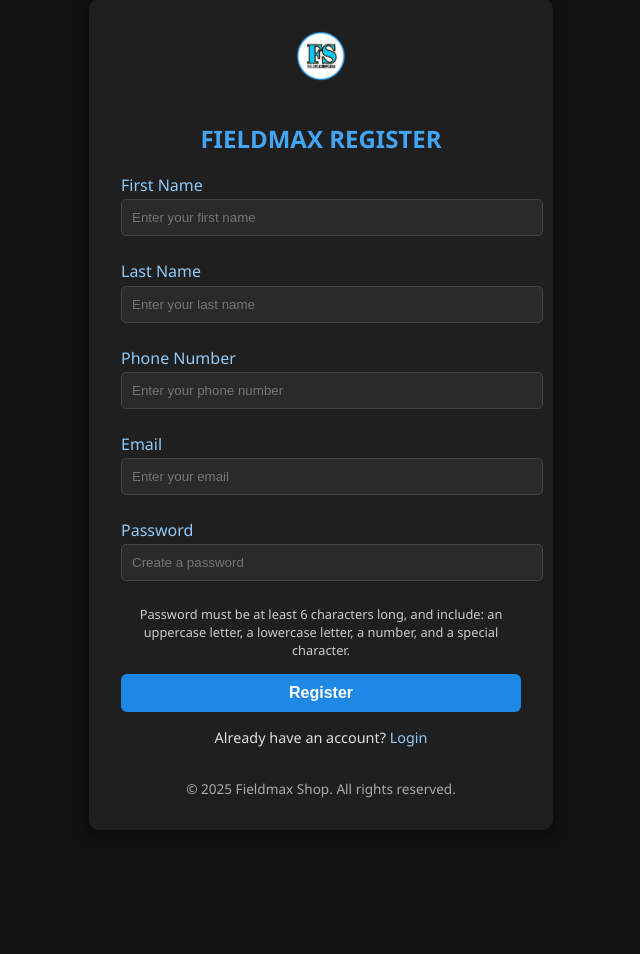
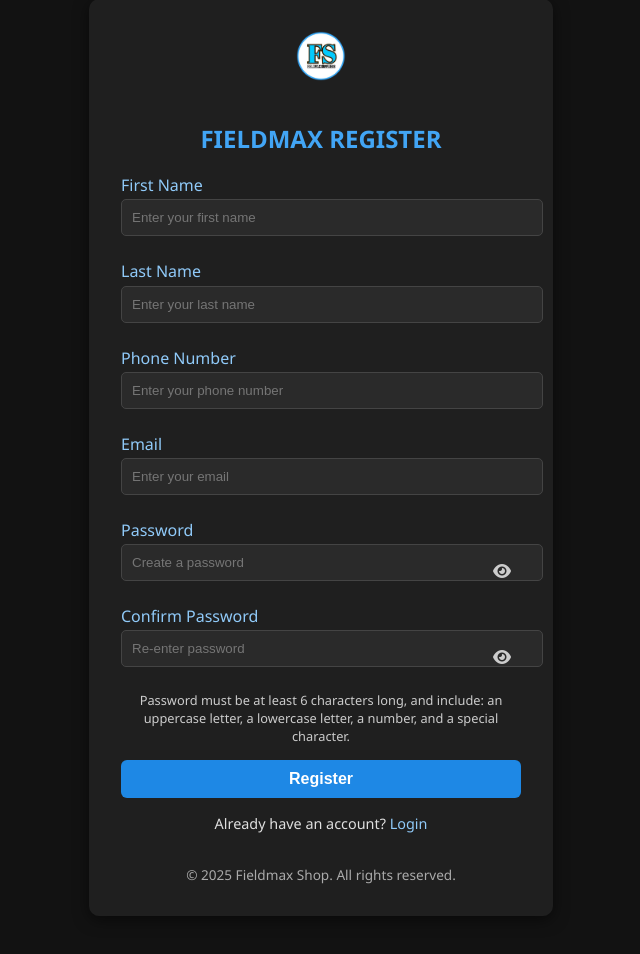
Before and after one commit to Vincentchirchir/fieldmax-sales-app, a Flask app: page /register in a window 1280 px wide. Shown: the part 102-1056 px from the top of the page, without its empty margins (319-959 px from the left). Before the commit the page ends 932 px from the top, so only its background shows below. Run offline with Flask 3, Linux system fonts and the light colour scheme; some libraries are stand-ins or nearby versions.

Commit message:
Update register.html

```diff
--- a/templates/register.html
+++ b/templates/register.html
@@ -3,6 +3,7 @@
 <head>
   <meta charset="UTF-8">
   <title>Register | Fieldmax</title>
+  <link rel="stylesheet" href="https://cdnjs.cloudflare.com/ajax/libs/font-awesome/6.4.0/css/all.min.css">
   <style>
     body {
       background-color: #121212;
@@ -52,6 +53,19 @@
     input:focus {
       border-color: #42a5f5;
       outline: none;
+    }
+
+    .input-group {
+      position: relative;
+    }
+
+    .input-group i {
+      position: absolute;
+      top: 50%;
+      right: 10px;
+      transform: translateY(-50%);
+      cursor: pointer;
+      color: #ccc;
     }
 
     button {
@@ -131,7 +145,7 @@
 
   <h2>FIELDMAX REGISTER</h2>
 
-  <form action="/register" method="POST">
+  <form action="/register" method="POST" onsubmit="return validatePasswords()">
     <!-- Flash Messages -->
     {% with messages = get_flashed_messages(with_categories=true) %}
       {% if messages %}
@@ -157,14 +171,21 @@
     <input type="email" name="email" placeholder="Enter your email" required>
 
     <label for="password">Password</label>
-  <input type="password" name="password" placeholder="Create a password" required>
+    <div class="input-group">
+      <input type="password" name="password" id="password" placeholder="Create a password" required>
+      <i class="fa fa-eye" onclick="toggleVisibility('password')"></i>
+    </div>
+
+    <label for="confirm_password">Confirm Password</label>
+    <div class="input-group">
+      <input type="password" name="confirm_password" id="confirm_password" placeholder="Re-enter password" required>
+      <i class="fa fa-eye" onclick="toggleVisibility('confirm_password')"></i>
+    </div>
 
     <small style="color: #ccc; font-size: 0.8rem; display: block; margin-top: 8px; margin-bottom: 15px;">
       Password must be at least 6 characters long, and include:
       an uppercase letter, a lowercase letter, a number, and a special character.
     </small>
-
-
 
     <button type="submit">Register</button>
   </form>
@@ -178,5 +199,22 @@
   </footer>
 </div>
 
+<script>
+function toggleVisibility(id) {
+  const field = document.getElementById(id);
+  field.type = field.type === "password" ? "text" : "password";
+}
+
+function validatePasswords() {
+  const pw = document.getElementById('password').value;
+  const confirm = document.getElementById('confirm_password').value;
+  if (pw !== confirm) {
+    alert("Passwords do not match.");
+    return false;
+  }
+  return true;
+}
+</script>
+
 </body>
 </html>
```
Lines whose indentation alone changed are shown as unchanged.
